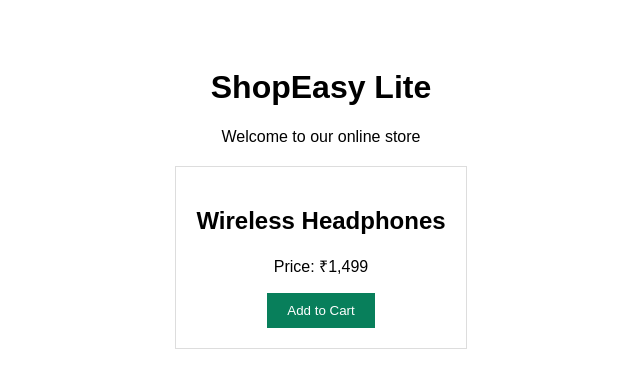
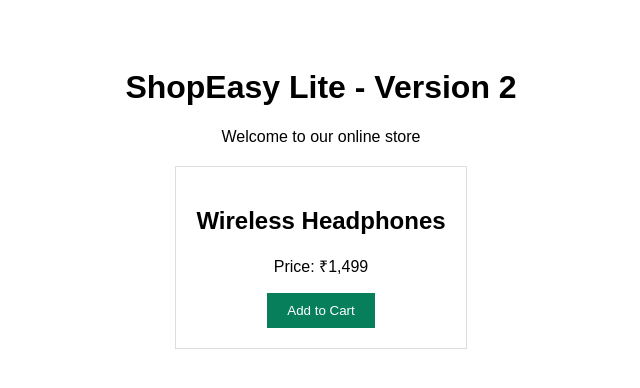
Before and after one commit to Shivangi07-bee/Continuous-security-verification, a plain HTML site: page shopeasy-lite/index.html in a window 1280 px wide. Shown: the whole page, without its empty margins (319-959 px from the left). Drawn offline with Linux system fonts and the light colour scheme.

Commit message:
Update ShopEasy Lite to version 2

```diff
--- a/shopeasy-lite/index.html
+++ b/shopeasy-lite/index.html
@@ -9,7 +9,7 @@
   </style>
 </head>
 <body>
-  <h1>ShopEasy Lite</h1>
+  <h1>ShopEasy Lite - Version 2</h1>
   <p>Welcome to our online store</p>
   <div class="product">
     <h2>Wireless Headphones</h2>
```
